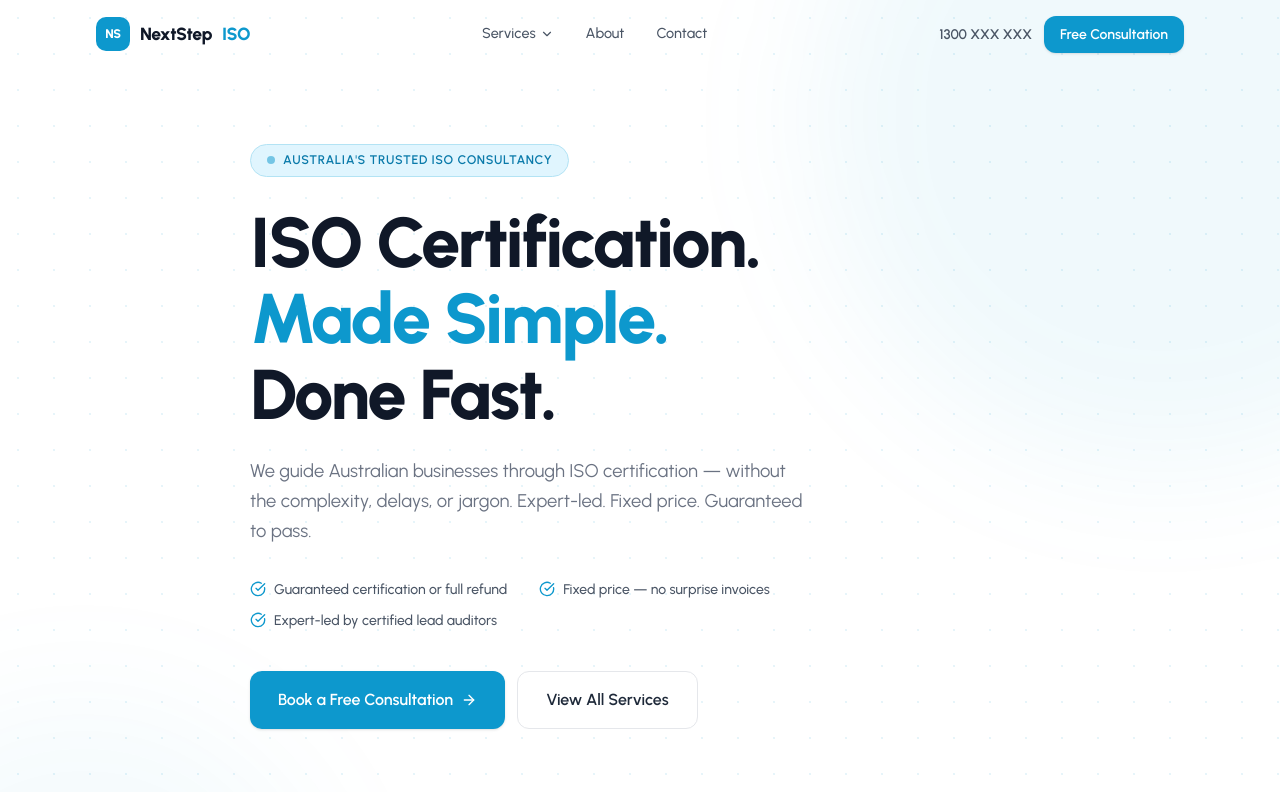
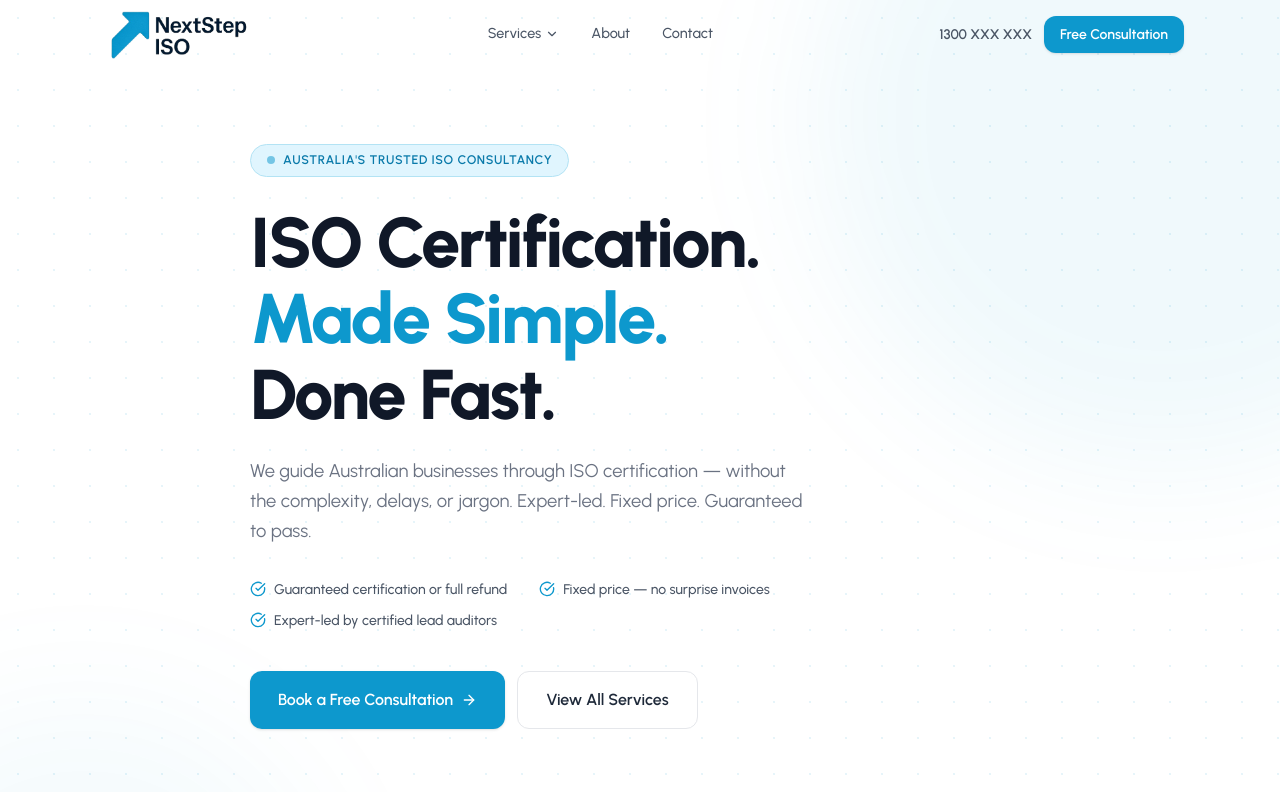
Before and after one commit to nuks84/nextstep-iso, a React (Vite) app: page / in a window 1280 px wide. Shown: the top 792 px of the page. Built offline with nearby package versions, Linux system fonts and the light colour scheme.

Commit message:
Update logo to v2 and resize navbar/footer logo

```diff
--- a/src/components/Footer.jsx
+++ b/src/components/Footer.jsx
@@ -40,11 +40,12 @@ export default function Footer() {
 
           {/* Brand */}
           <div className="lg:col-span-1">
-            <Link to="/" className="flex items-center gap-2.5 font-extrabold text-[1.05rem] mb-4">
-              <div className="w-[34px] h-[34px] rounded-[10px] bg-[#0d98cd] flex items-center justify-content-center justify-center text-white text-[0.78rem] font-extrabold shrink-0">
-                NS
-              </div>
-              NextStep ISO
+            <Link to="/" className="inline-flex mb-4" aria-label="NextStep ISO — Home">
+              <img
+                src="/NextSteo ISO Logo removebg v2.png"
+                alt="NextStep ISO"
+                className="h-[60px] w-auto object-contain brightness-0 invert"
+              />
             </Link>
             <p className="text-[0.875rem] text-gray-400 leading-relaxed mb-5">
               Australia's trusted ISO consultancy. Expert-led certification — fast, affordable, and guaranteed.
--- a/src/components/Navbar.jsx
+++ b/src/components/Navbar.jsx
@@ -52,11 +52,12 @@ export default function Navbar() {
         <div className="flex items-center justify-between h-[68px]">
 
           {/* Logo */}
-          <Link to="/" className="flex items-center gap-2.5 font-extrabold text-[1.1rem] tracking-tight text-gray-900">
-            <div className="w-[34px] h-[34px] rounded-[10px] bg-[#0d98cd] flex items-center justify-center text-white text-[0.78rem] font-extrabold shrink-0">
-              NS
-            </div>
-            NextStep <span className="text-[#0d98cd]">ISO</span>
+          <Link to="/" className="flex items-center" aria-label="NextStep ISO — Home">
+            <img
+              src="/NextSteo ISO Logo removebg v2.png"
+              alt="NextStep ISO"
+              className="h-[50px] w-auto object-contain"
+            />
           </Link>
 
           {/* Desktop nav */}
@@ -147,7 +148,7 @@ export default function Navbar() {
                 {s.label}
               </Link>
             ))}
-            <div className="h-px bg-gray-100 my-1" />
+            <div className="h-px bg-white/10 my-1" />
             {navLinks.map(l => (
               <Link
                 key={l.href}
```
Also changed, not shown: public/NextSteo ISO Logo removebg v2.png (added), public/NextSteo ISO Logo removebg-.png (added).
